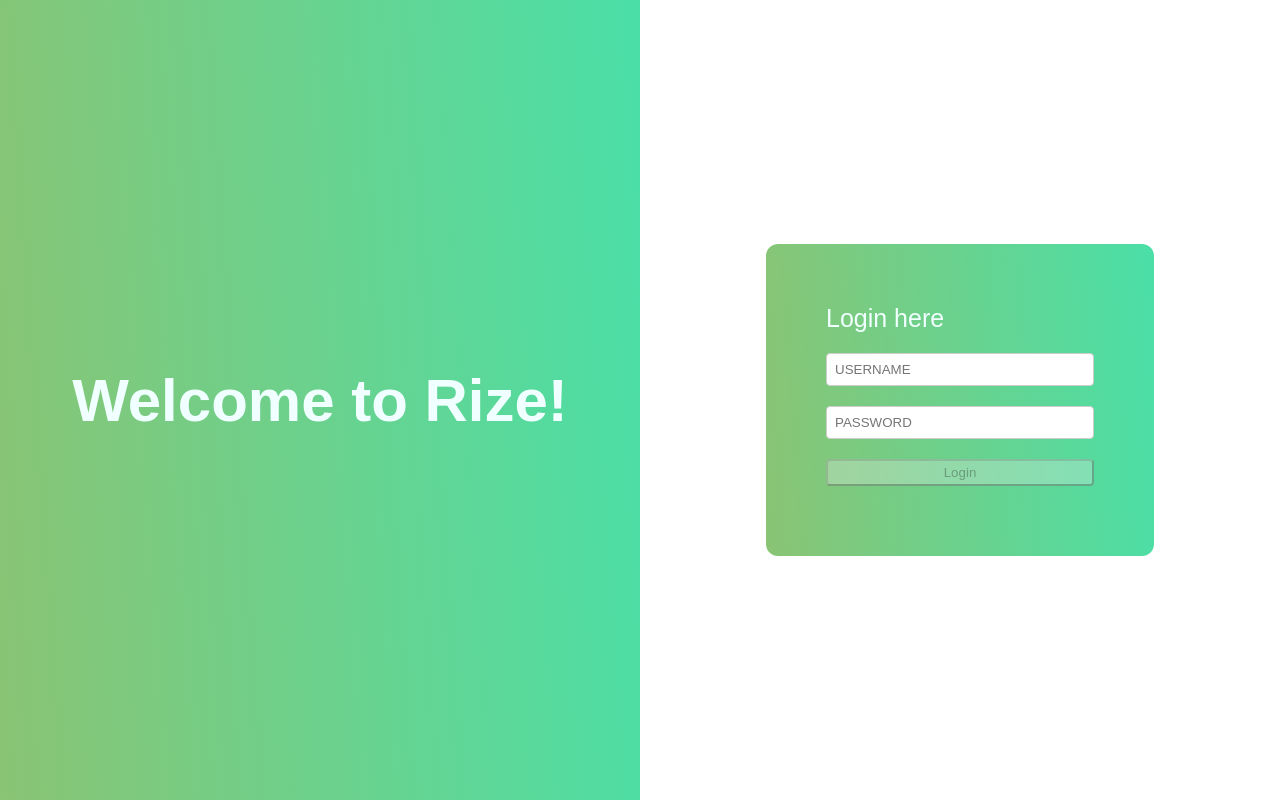
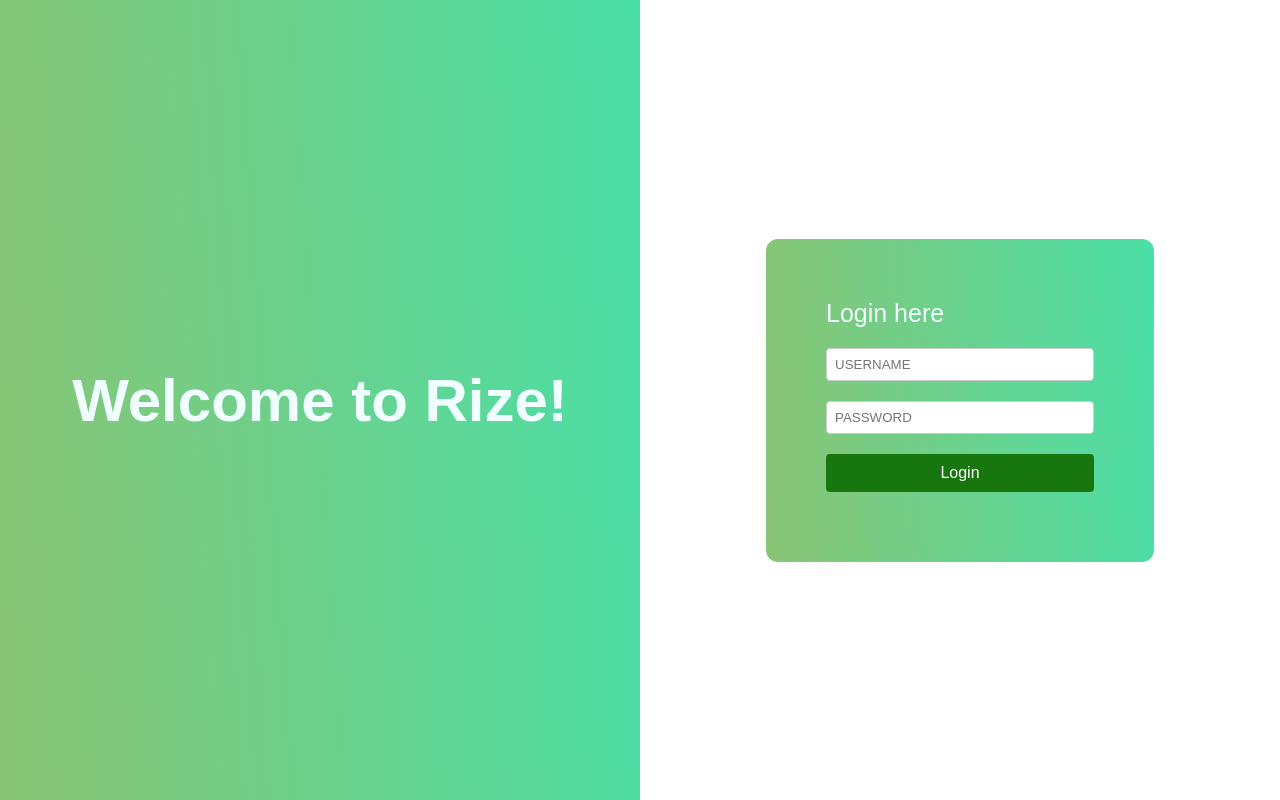
Before and after one commit to ravi-relangi/rize-template, a React (Create React App) app: page / in a window 1280 px wide. Built offline with nearby package versions, Linux system fonts and the light colour scheme.

Commit message:
css changes

```diff
--- a/src/Core/Components/Button/index.css
+++ b/src/Core/Components/Button/index.css
@@ -1,5 +1,19 @@
 .submitButton {
   margin: 10px 0;
+  padding: 10px 20px;
+  border: none;
   border-radius: 4px;
-  padding: 4px;
+  background-color: #18760e;
+  color: #fff;
+  font-size: 16px;
+  cursor: pointer;
 }
+
+.submitButton:hover {
+  background-color: #49b34b;
+}
+
+.submitButton:focus {
+  outline: none;
+  box-shadow: 0 0 5px #49b34b;
+}
```
